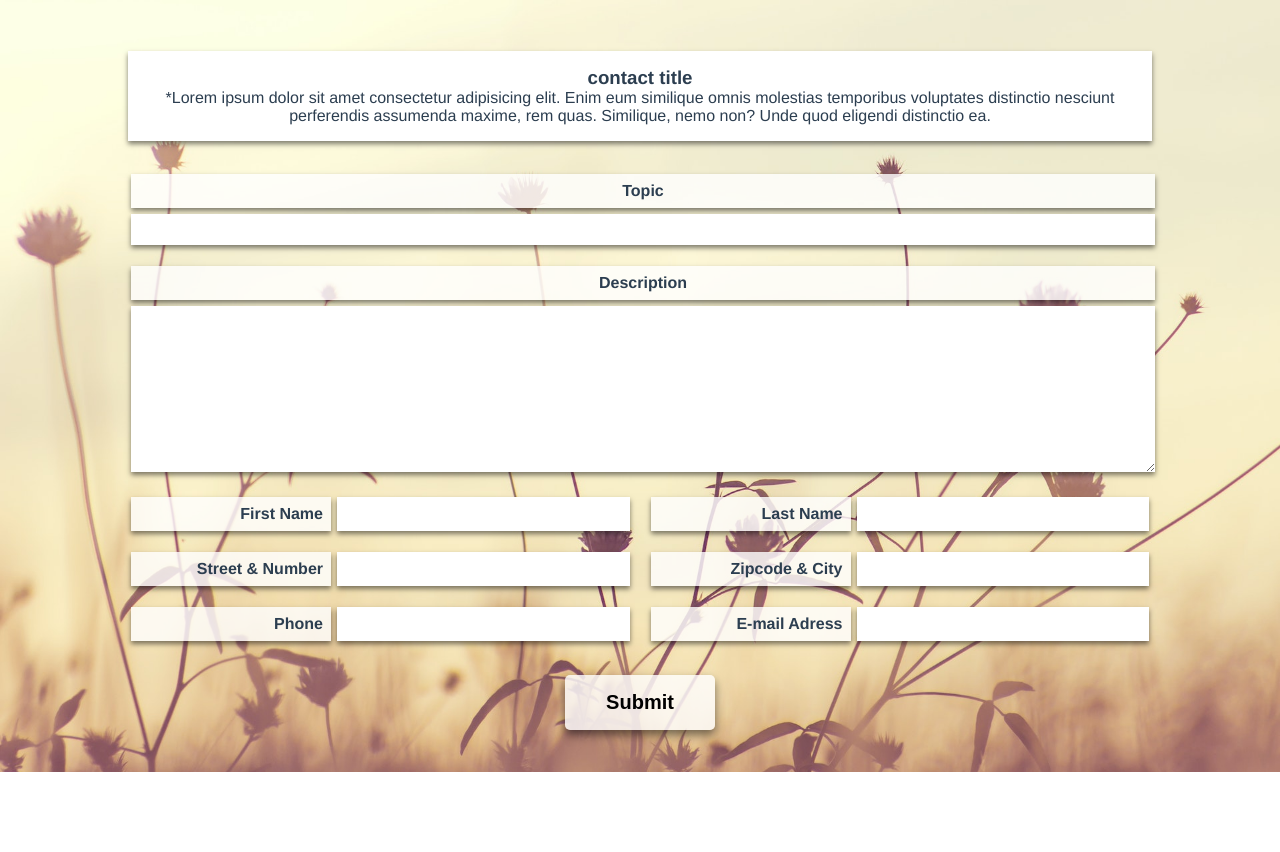
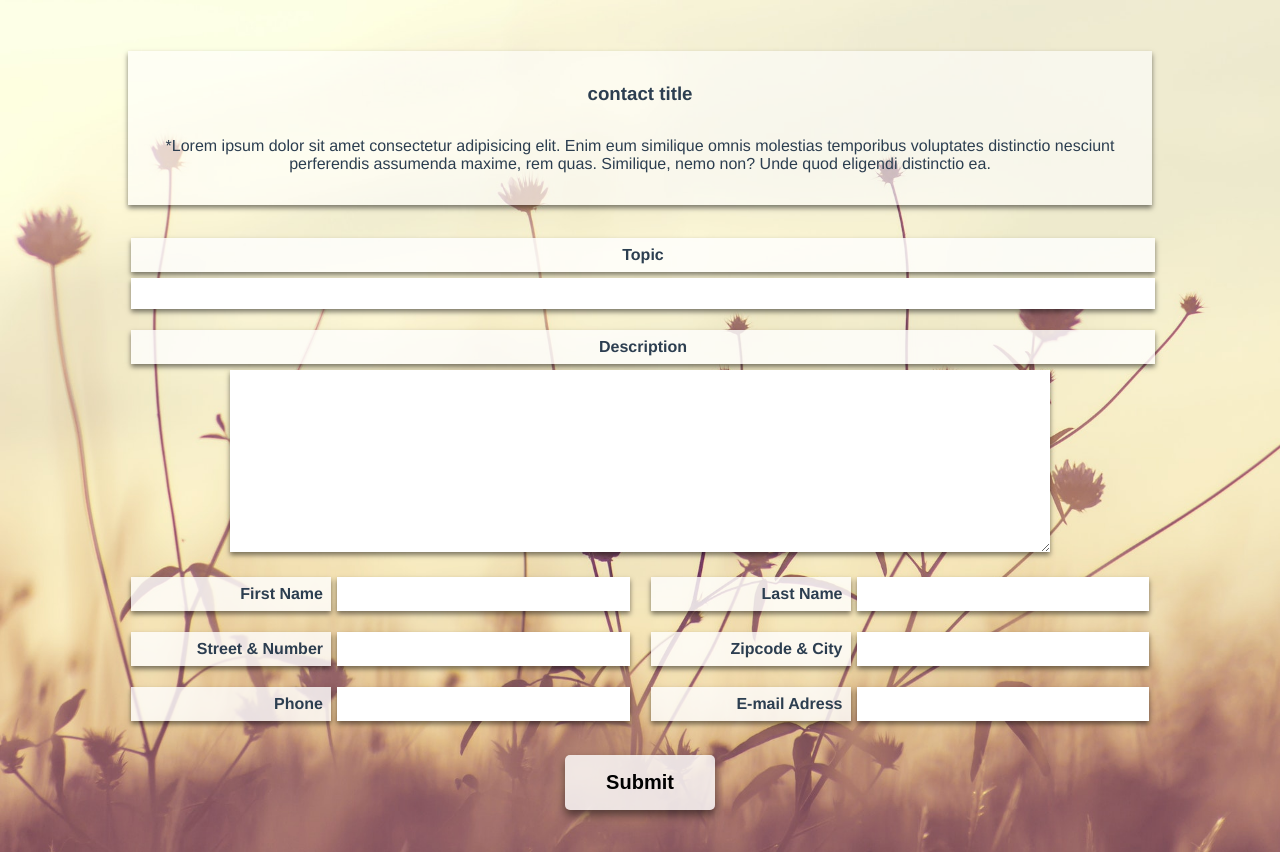
Before and after one commit to TapeMate/vue-contactform, a Vue app: page /#/ in a window 1280 px wide. Before the commit the page ends 800 px from the top, so only its background shows below. Built offline with nearby package versions, Linux system fonts and the light colour scheme.

Commit message:
minor styling changes.

```diff
--- a/src/components/ContactForm.vue
+++ b/src/components/ContactForm.vue
@@ -79,10 +79,14 @@ export default {
   margin-right: 15px;
 }
 .form-entry-info {
-  background: #fff;
+  background: rgba(255, 255, 255, 0.6);
   padding: 1rem 0;
   margin-bottom: 30px;
   box-shadow: 0 3px 5px rgba(0, 0, 0, 0.5);
+}
+.form-entry-info p,
+.form-entry-info h3 {
+  padding: 1rem;
 }
 .form-container {
   /* width: 100%; */
@@ -95,11 +99,16 @@ export default {
 }
 
 input,
-label,
-textarea {
-  width: 100%;
+label {
   width: 100%;
   display: inline-block;
+  padding: 0.5rem;
+}
+
+textarea {
+  width: 80%;
+  display: inline-block;
+  padding: 1rem;
 }
 .input-container label {
   text-align: right;
@@ -119,7 +128,6 @@ input,
 textarea,
 label {
   border: none;
-  padding: 0.5rem;
   margin: 3px;
   box-shadow: 0 3px 5px rgba(0, 0, 0, 0.5);
   outline: none;
```
